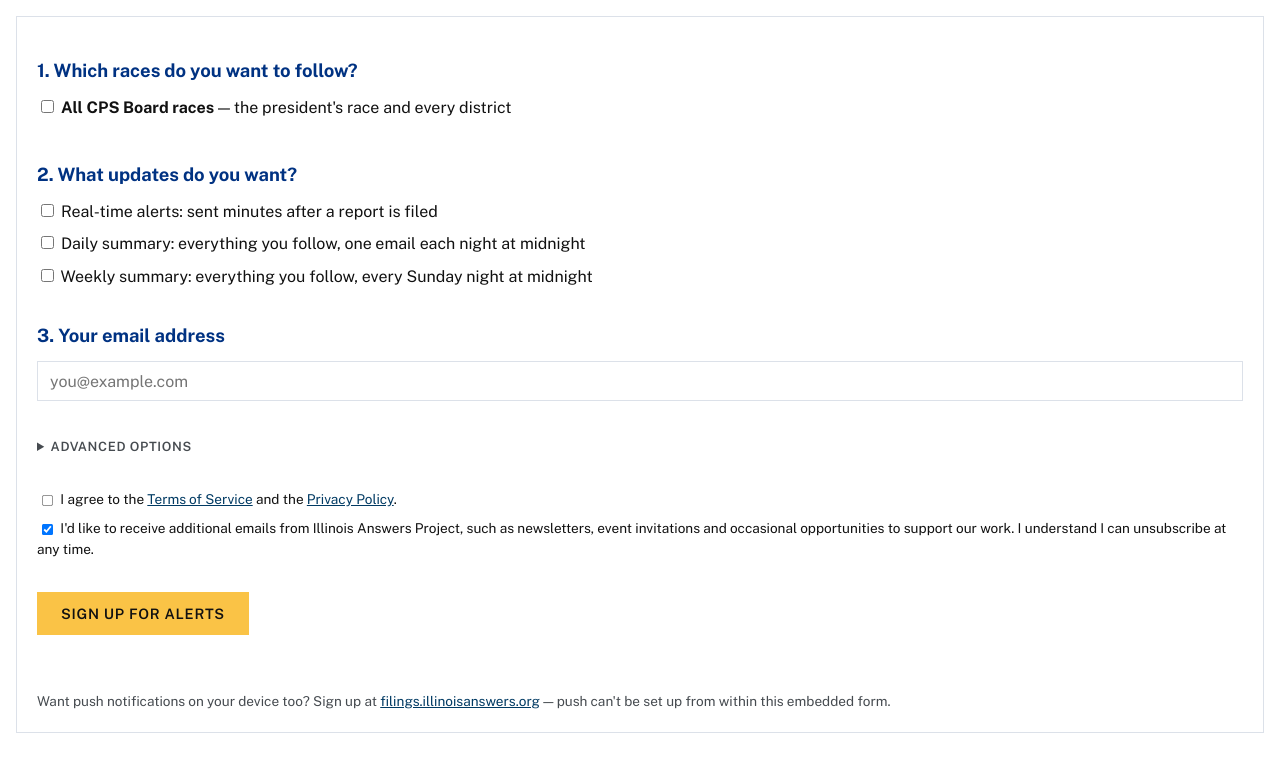
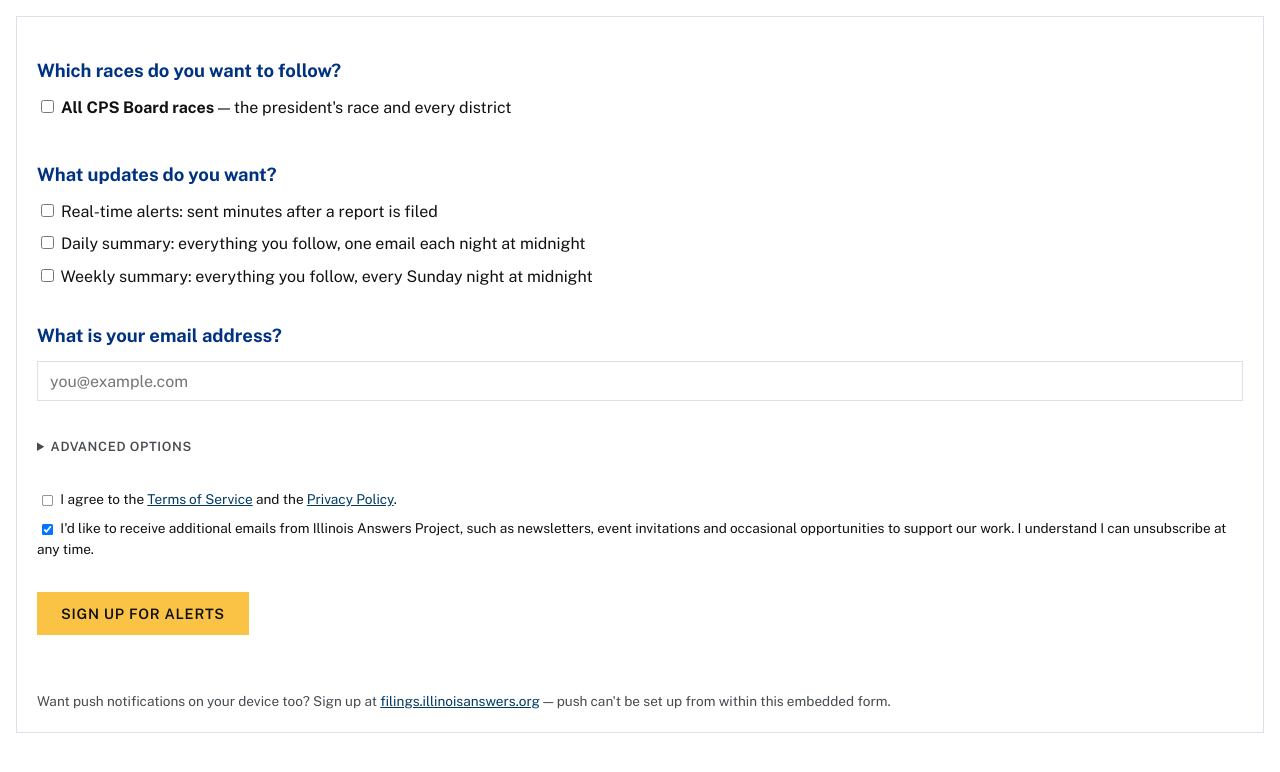
Before and after one commit to aadams-bga/electionsNotifer, a Python web app: template src/isbe_notifier/web/templates/embed_subscribe.html in a window 1280 px wide. Shown: the top 772 px of the page. Run offline with Jinja, Linux system fonts and the light colour scheme; the template is opened without the code that fills it, so the values that code supplies are empty.

Commit message:
Embed form: drop section numbers, reword email heading
Co-Authored-By: Claude Fable 5 <noreply@anthropic.com>

```diff
--- a/src/isbe_notifier/web/templates/embed_subscribe.html
+++ b/src/isbe_notifier/web/templates/embed_subscribe.html
@@ -3,7 +3,7 @@
 <form id="signup-form" data-vapid-key="{{ vapid_public_key }}">
   <div class="form-box">
   <section>
-    <h2>1. Which races do you want to follow?</h2>
+    <h2>Which races do you want to follow?</h2>
     <label class="race all-cps">
       <input type="checkbox" id="all-cps"> <strong>All CPS Board races</strong> —
       the president's race and every district
@@ -18,7 +18,7 @@
   </section>
 
   <section>
-    <h2>2. What updates do you want?</h2>
+    <h2>What updates do you want?</h2>
     <label class="channel">
       <input type="checkbox" id="realtime"> Real-time alerts: sent minutes
       after a report is filed
@@ -33,7 +33,7 @@
   </section>
 
   <section>
-    <h2>3. Your email address</h2>
+    <h2>What is your email address?</h2>
     <input type="email" id="email" placeholder="you@example.com" autocomplete="email">
   </section>
 
```
Also changed, not shown: tests/test_web.py (+1 -1 lines).
